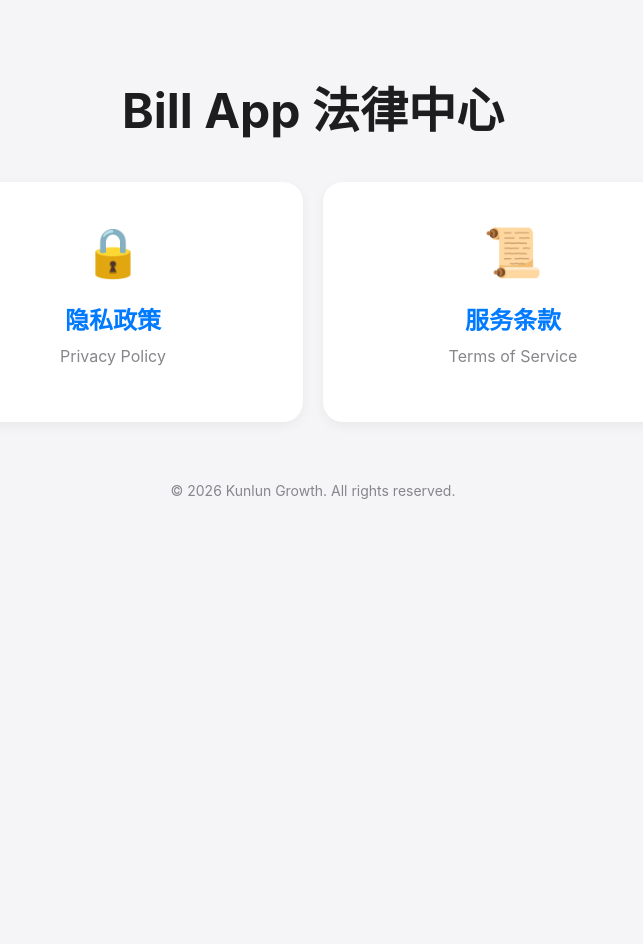
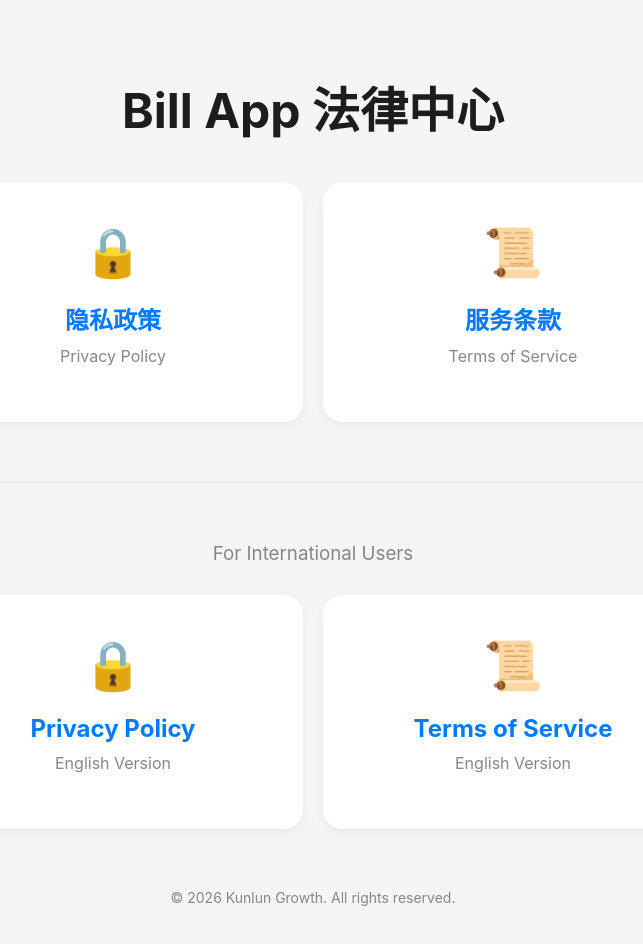
Before and after one commit to Daseanle/billapp-legal, a plain HTML site: page index.html in a window 1280 px wide. Shown: the whole page, without its empty margins (327-970 px from the left). Before the commit the page ends 800 px from the top, so only its background shows below. Drawn offline with Linux system fonts and the light colour scheme.

Commit message:
Update index.html

```diff
--- a/index.html
+++ b/index.html
@@ -86,6 +86,24 @@
         </a>
     </div>
 
+    <!-- 英文版入口 -->
+    <div style="margin-top: 60px; padding-top: 40px; border-top: 1px solid #e5e5ea;">
+        <h3 style="color: #86868b; font-weight: normal; margin-bottom: 30px;">For International Users</h3>
+        <div class="card-container">
+            <a href="privacy-policy-en.html" class="card">
+                <span class="icon">🔒</span>
+                <h2>Privacy Policy</h2>
+                <p>English Version</p>
+            </a>
+
+            <a href="terms-of-service-en.html" class="card">
+                <span class="icon">📜</span>
+                <h2>Terms of Service</h2>
+                <p>English Version</p>
+            </a>
+        </div>
+    </div>
+
     <footer>
         &copy; 2026 Kunlun Growth. All rights reserved.
     </footer>
```
